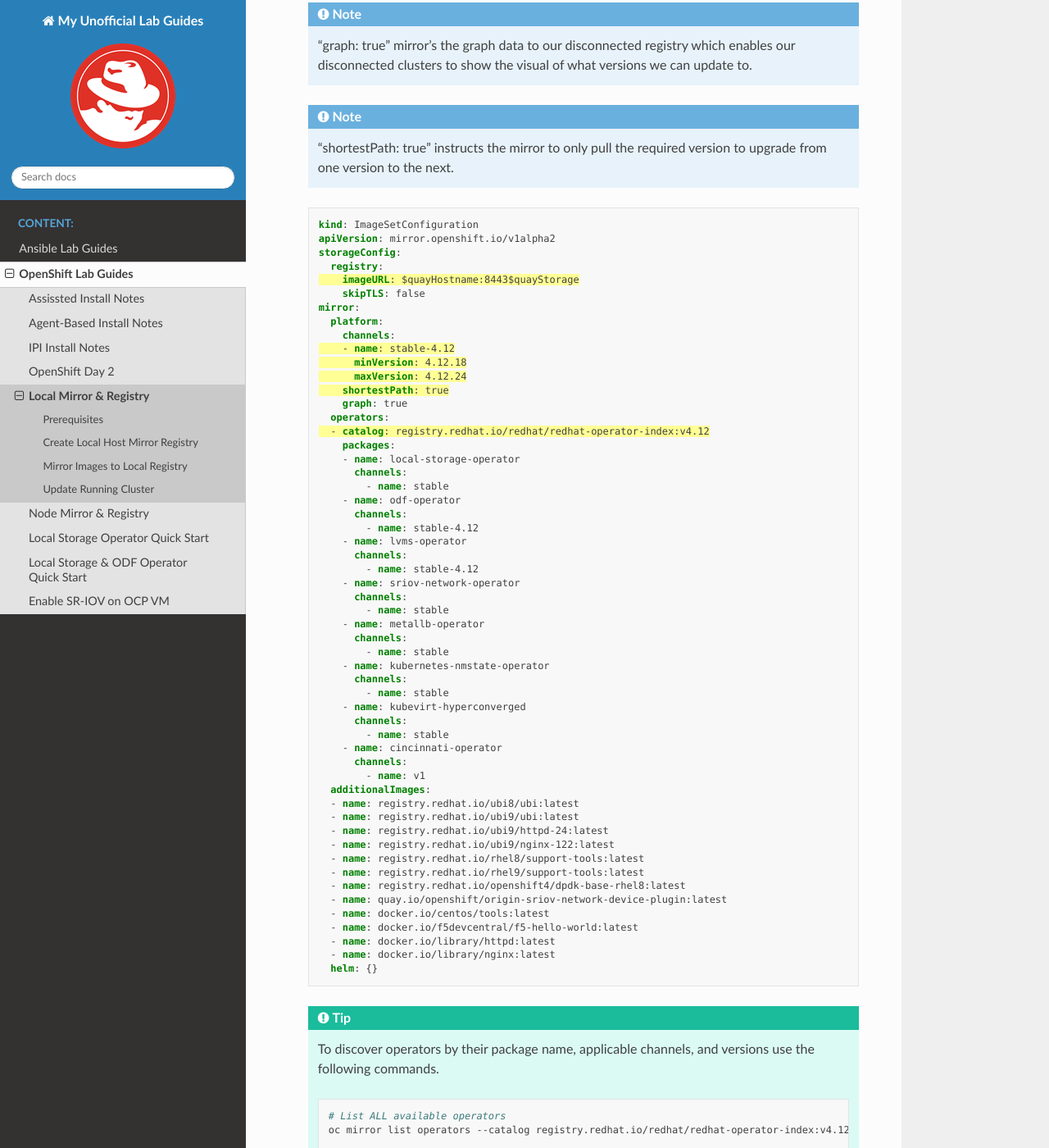
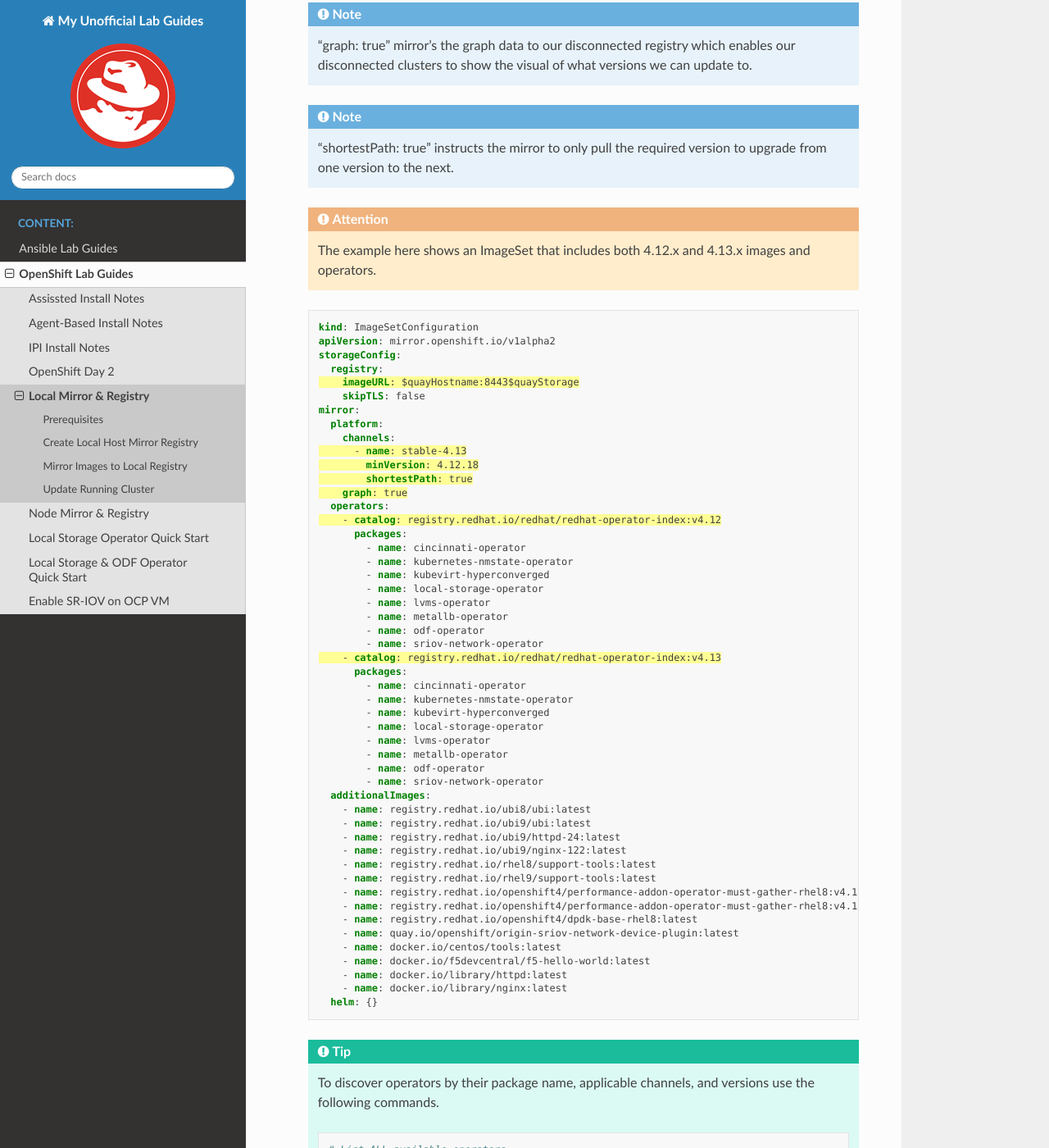
Before and after one commit to vtog/labGuides, a Sphinx documentation site: the page built from source/ocp/local-mirror-registry.rst, in a window 1280 px wide and 1400 px high, scrolled down 3767 px. Shown: the whole window at 82% size. Built offline with Sphinx 7.4.7 and the Read the Docs theme 2.0.0, drawn with Linux system fonts in a browser that asks for light colours; pages that are not in the unit, such as notebooks, are missing from menus.

Commit message:
updated imageset example to include multiple versions in the reg

```diff
--- a/source/ocp/local-mirror-registry.rst
+++ b/source/ocp/local-mirror-registry.rst
@@ -183,8 +183,11 @@
    .. note:: "shortestPath: true" instructs the mirror to only pull the
       required version to upgrade from one version to the next.
 
+   .. attention:: The example here shows an ImageSet that includes both 4.12.x
+      and 4.13.x images and operators.
+
    .. code-block:: yaml
-      :emphasize-lines: 5,10-13,16
+      :emphasize-lines: 5,10-13,15,25
 
       kind: ImageSetConfiguration
       apiVersion: mirror.openshift.io/v1alpha2
@@ -195,51 +198,46 @@
       mirror:
         platform:
           channels:
-          - name: stable-4.12
-            minVersion: 4.12.18
-            maxVersion: 4.12.24
-          shortestPath: true
+            - name: stable-4.13
+              minVersion: 4.12.18
+              shortestPath: true
           graph: true
         operators:
-        - catalog: registry.redhat.io/redhat/redhat-operator-index:v4.12
-          packages:
-          - name: local-storage-operator
-            channels:
-              - name: stable
-          - name: odf-operator
-            channels:
-              - name: stable-4.12
-          - name: lvms-operator
-            channels:
-              - name: stable-4.12
-          - name: sriov-network-operator
-            channels:
-              - name: stable
-          - name: metallb-operator
-            channels:
-              - name: stable
-          - name: kubernetes-nmstate-operator
-            channels:
-              - name: stable
-          - name: kubevirt-hyperconverged
-            channels:
-              - name: stable
-          - name: cincinnati-operator
-            channels:
-              - name: v1
+          - catalog: registry.redhat.io/redhat/redhat-operator-index:v4.12
+            packages:
+              - name: cincinnati-operator
+              - name: kubernetes-nmstate-operator
+              - name: kubevirt-hyperconverged
+              - name: local-storage-operator
+              - name: lvms-operator
+              - name: metallb-operator
+              - name: odf-operator
+              - name: sriov-network-operator
+          - catalog: registry.redhat.io/redhat/redhat-operator-index:v4.13
+            packages:
+              - name: cincinnati-operator
+              - name: kubernetes-nmstate-operator
+              - name: kubevirt-hyperconverged
+              - name: local-storage-operator
+              - name: lvms-operator
+              - name: metallb-operator
+              - name: odf-operator
+              - name: sriov-network-operator
         additionalImages:
-        - name: registry.redhat.io/ubi8/ubi:latest
-        - name: registry.redhat.io/ubi9/ubi:latest
-        - name: registry.redhat.io/ubi9/httpd-24:latest
-        - name: registry.redhat.io/ubi9/nginx-122:latest
-        - name: registry.redhat.io/rhel8/support-tools:latest
-        - name: registry.redhat.io/rhel9/support-tools:latest
-        - name: registry.redhat.io/openshift4/dpdk-base-rhel8:latest
-        - name: quay.io/openshift/origin-sriov-network-device-plugin:latest
-        - name: docker.io/centos/tools:latest
-        - name: docker.io/f5devcentral/f5-hello-world:latest
-        - name: docker.io/library/httpd:latest
-        - name: docker.io/library/nginx:latest
+          - name: registry.redhat.io/ubi8/ubi:latest
+          - name: registry.redhat.io/ubi9/ubi:latest
+          - name: registry.redhat.io/ubi9/httpd-24:latest
+          - name: registry.redhat.io/ubi9/nginx-122:latest
+          - name: registry.redhat.io/rhel8/support-tools:latest
+          - name: registry.redhat.io/rhel9/support-tools:latest
+          - name: registry.redhat.io/openshift4/performance-addon-operator-must-gather-rhel8:v4.12
+          - name: registry.redhat.io/openshift4/performance-addon-operator-must-gather-rhel8:v4.13
+          - name: registry.redhat.io/openshift4/dpdk-base-rhel8:latest
+          - name: quay.io/openshift/origin-sriov-network-device-plugin:latest
+          - name: docker.io/centos/tools:latest
+          - name: docker.io/f5devcentral/f5-hello-world:latest
+          - name: docker.io/library/httpd:latest
+          - name: docker.io/library/nginx:latest
         helm: {}
 
    .. tip:: To discover operators by their package name, applicable channels,
```
